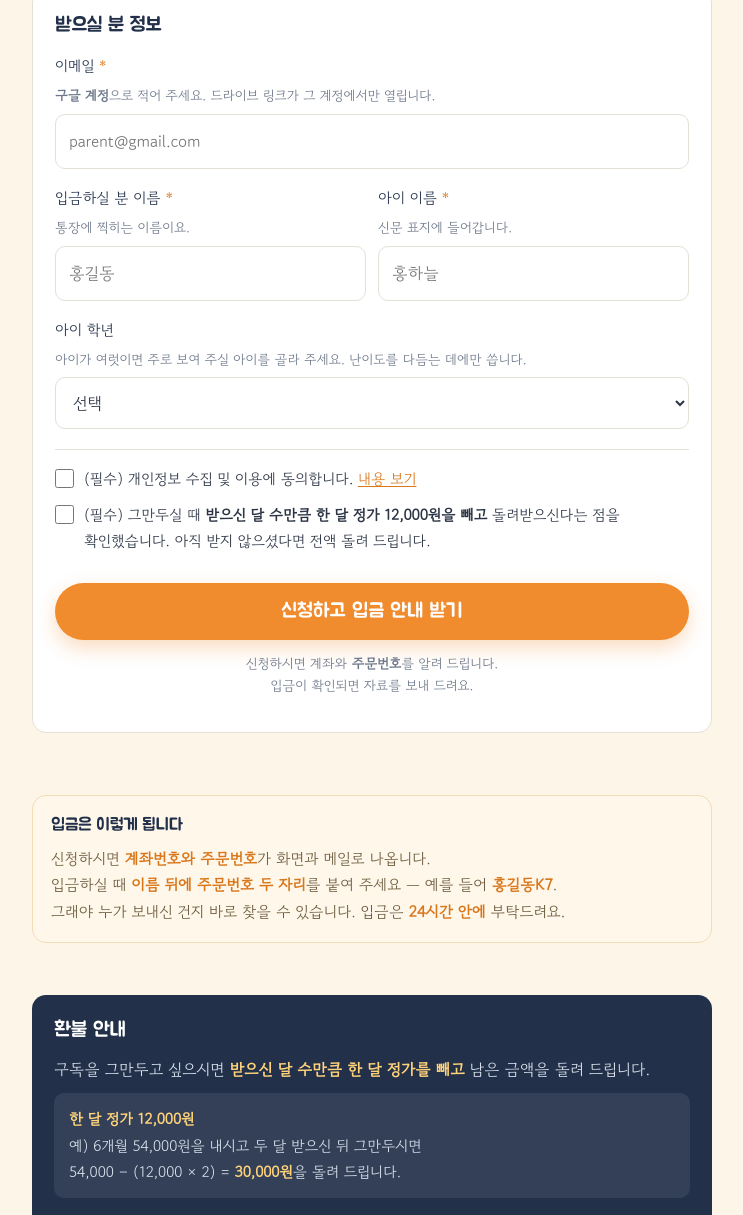
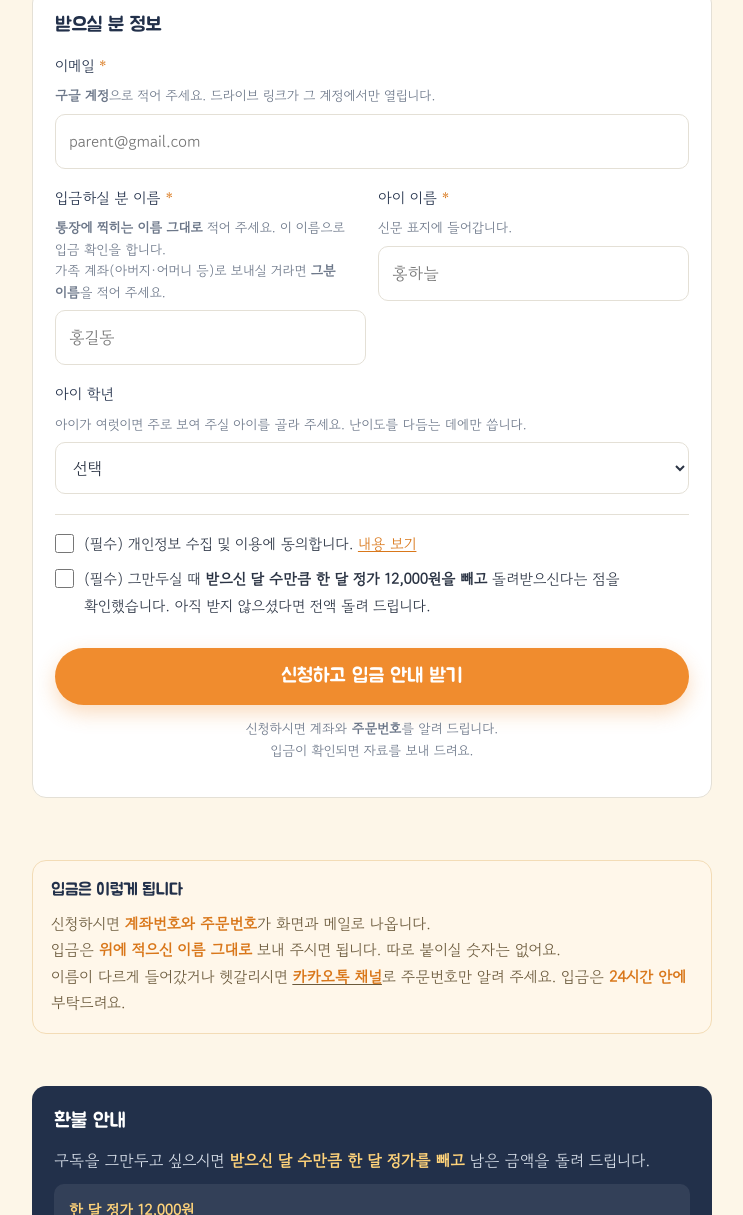
Before and after one commit to seamanse21/10minkids, a plain HTML site: page buy/index.html in a window 1280 px wide. Shown: the part 1371-2586 px from the top of the page, without its empty margins (268-1011 px from the left). Drawn offline with Linux system fonts and the light colour scheme.

Commit message:
입금자명에 주문번호를 붙이게 하지 않는다
실수를 줄이려고 둔 장치인데 실수하는 쪽에는 듣지 않았다 (Jey 판단).
이름을 제대로 적는 사람은 숫자도 잘 붙이고, 틀리는 사람은 숫자도 못 붙인다.

대신 폼의 「입금하실 분 이름」 안내를 강화했다 — 통장에 찍히는 이름 그대로,
가족 계좌면 그분 이름. 못 찾는 경우는 카카오톡 채널로 주문번호만 받는다.
하루 입금이 한두 건이라 금액과 시각만으로 거의 유일하게 가려진다.

Co-Authored-By: Claude Opus 5 <noreply@anthropic.com>

```diff
--- a/buy/index.html
+++ b/buy/index.html
@@ -228,7 +228,8 @@ footer p{margin:3px 0}
         <div class="row2">
           <div class="fset">
             <label class="lab" for="payer">입금하실 분 이름 <i>*</i></label>
-            <p class="hint">통장에 찍히는 이름이요.</p>
+            <p class="hint"><b>통장에 찍히는 이름 그대로</b> 적어 주세요. 이 이름으로 입금 확인을 합니다.<br>
+              가족 계좌(아버지·어머니 등)로 보내실 거라면 <b>그분 이름</b>을 적어 주세요.</p>
             <input type="text" id="payer" name="payer" placeholder="홍길동" autocomplete="name" required>
           </div>
           <div class="fset">
@@ -273,8 +274,9 @@ footer p{margin:3px 0}
     <div class="pay">
       <h3>입금은 이렇게 됩니다</h3>
       <p>신청하시면 <b>계좌번호와 주문번호</b>가 화면과 메일로 나옵니다.<br>
-        입금하실 때 <b>이름 뒤에 주문번호 두 자리</b>를 붙여 주세요 — 예를 들어 <b>홍길동K7</b>.<br>
-        그래야 누가 보내신 건지 바로 찾을 수 있습니다. 입금은 <b>24시간 안에</b> 부탁드려요.</p>
+        입금은 <b>위에 적으신 이름 그대로</b> 보내 주시면 됩니다. 따로 붙이실 숫자는 없어요.<br>
+        이름이 다르게 들어갔거나 헷갈리시면 <a href="https://pf.kakao.com/_xlctvX" target="_blank" rel="noopener"><b>카카오톡 채널</b></a>로
+        주문번호만 알려 주세요. 입금은 <b>24시간 안에</b> 부탁드려요.</p>
     </div>
   </section>
 
```
